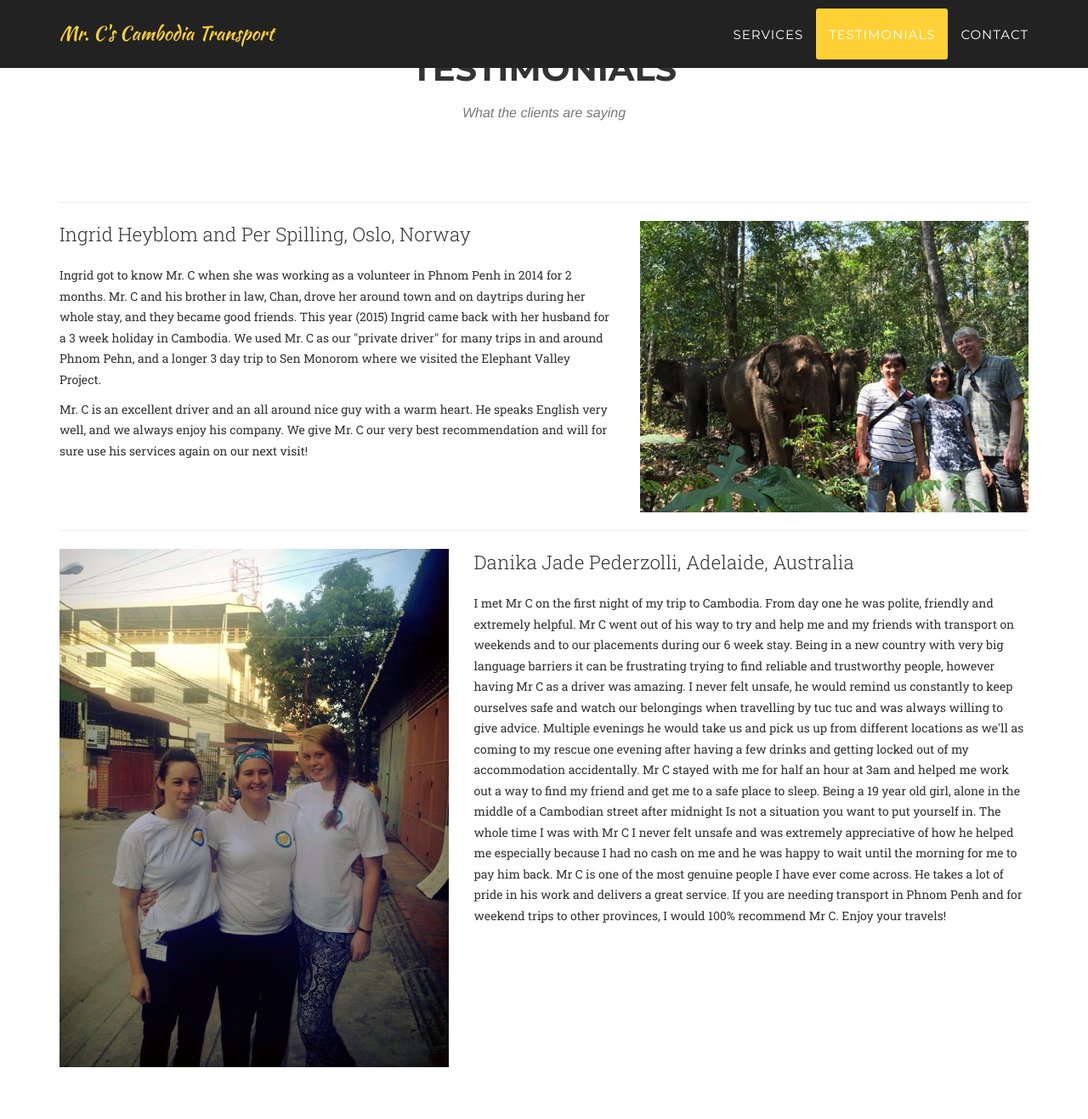
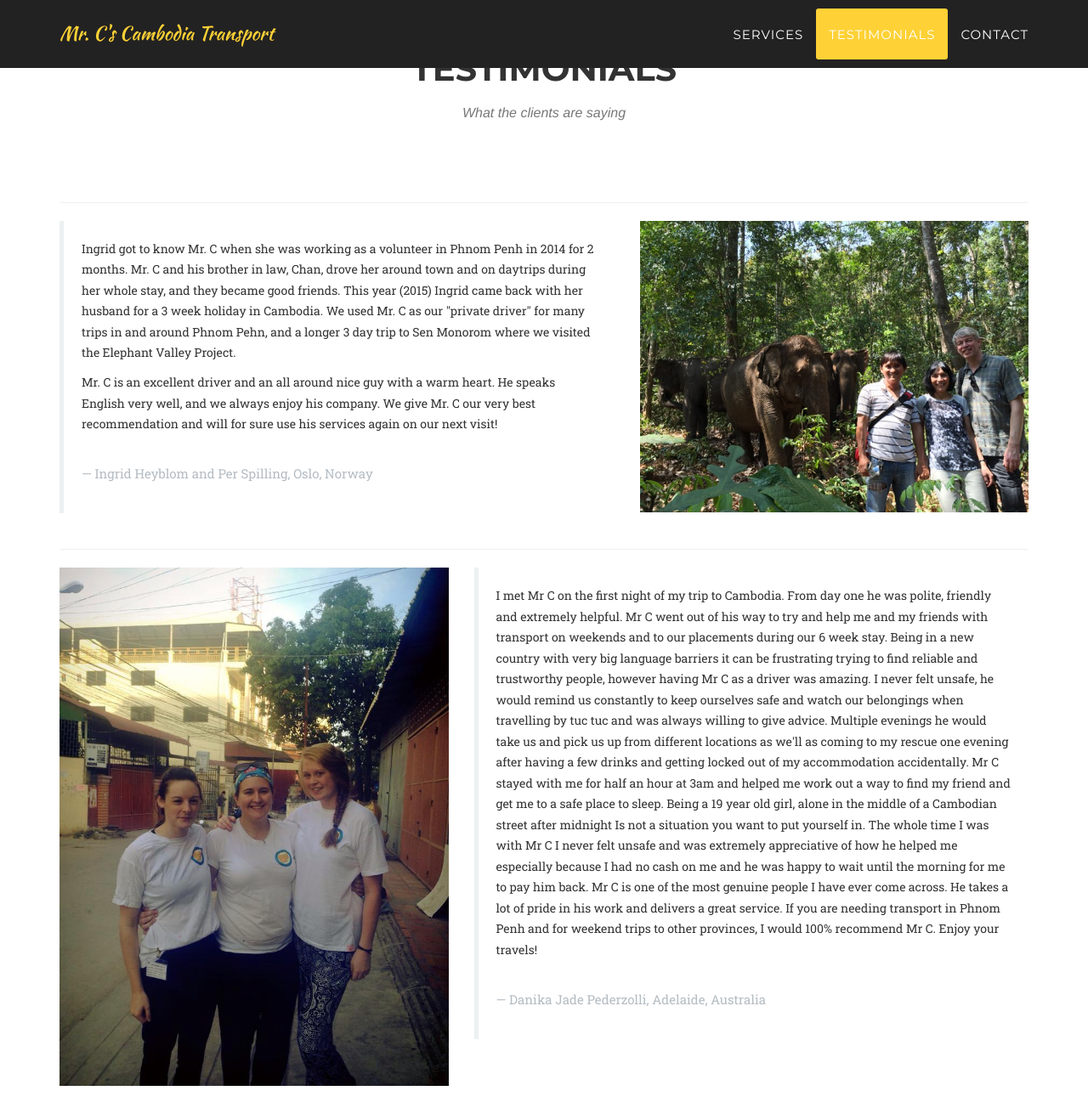
Before and after one commit to mrc-cambodiatransport/mrc-cambodiatransport.github.io, a Jekyll site: the page built from index.html, in a window 1280 px wide and 1400 px high, scrolled down 2293 px. Shown: the top 1317 px of the window at 85% size. Built offline with Jekyll 4.4.1, drawn with Linux system fonts in a browser that asks for light colours; some web fonts are replaced.

Commit message:
Tweaked the testimonials layout a bit (again), and added some meta keyword.

```diff
--- a/_config.yml
+++ b/_config.yml
@@ -4,7 +4,8 @@ url: http://www.mrc-cambodiatransport.com
 # Site settings
 title: Mr. C's Cambodia Transport
 email: mail@mrc-cambodiatransport.com
-description: Tuk-tuk, car, and minivan services in Phnom Penh and the rest of Cambodia by Mr. C. English speaking driver and tour organizer. Always ready to go the extra mile for my customers.
+description: "Tuk-tuk, car, and minivan services in Phnom Penh and the rest of Cambodia by Mr. C. English speaking driver and tour organizer. Always ready to go the extra mile for my customers."
+keywords: "Phnom Penh english speaking driver, tuk-tuk, car driver, minivan driver"
 preview_image: http://www.mrc-cambodiatransport.com/img/site_preview.jpg
 
 # Color settings (hex-codes without the leading hash-tag)
--- a/_includes/testimonials.html
+++ b/_includes/testimonials.html
@@ -19,8 +19,12 @@
                     <hr class="section-heading-spacer">
                 </div>
                 <div class="col-lg-7 col-sm-6">
-                    <p class="lead">{{ post.title }}</p>
-                    {{ post.description }}
+                    <blockquote>
+                        <p>{{ post.description }}</p>
+                        <footer class="text-left">{{ post.title }}</footer>
+                    </blockquote>
+                    <!--<p class="lead">{{ post.title }}</p>-->
+                    <!--{{ post.description }}-->
                 </div>
                 <!--<div class="col-lg-5 col-lg-offset-2 col-sm-6">-->
                 <div class="col-lg-5 col-sm-6">
@@ -46,9 +50,15 @@
                 <div class="col-lg-5 col-sm-6">
                     <img class="img-responsive" src="img/{{ post.img }}" alt="">
                 </div>
+                <!--<div class="col-lg-7 col-sm-6">-->
+                    <!--<p class="lead">{{ post.title }}</p>-->
+                    <!--{{ post.description }}-->
+                <!--</div>-->
                 <div class="col-lg-7 col-sm-6">
-                    <p class="lead">{{ post.title }}</p>
-                    {{ post.description }}
+                <blockquote>
+                    <p>{{ post.description }}</p>
+                    <footer class="text-left">{{ post.title }}</footer>
+                </blockquote>
                 </div>
                 <!--<div class="col-lg-5 col-lg-offset-1 col-sm-push-6  col-sm-6">-->
                 <!--<div class="col-lg-7 col-sm-push-5  col-sm-6">-->
```
